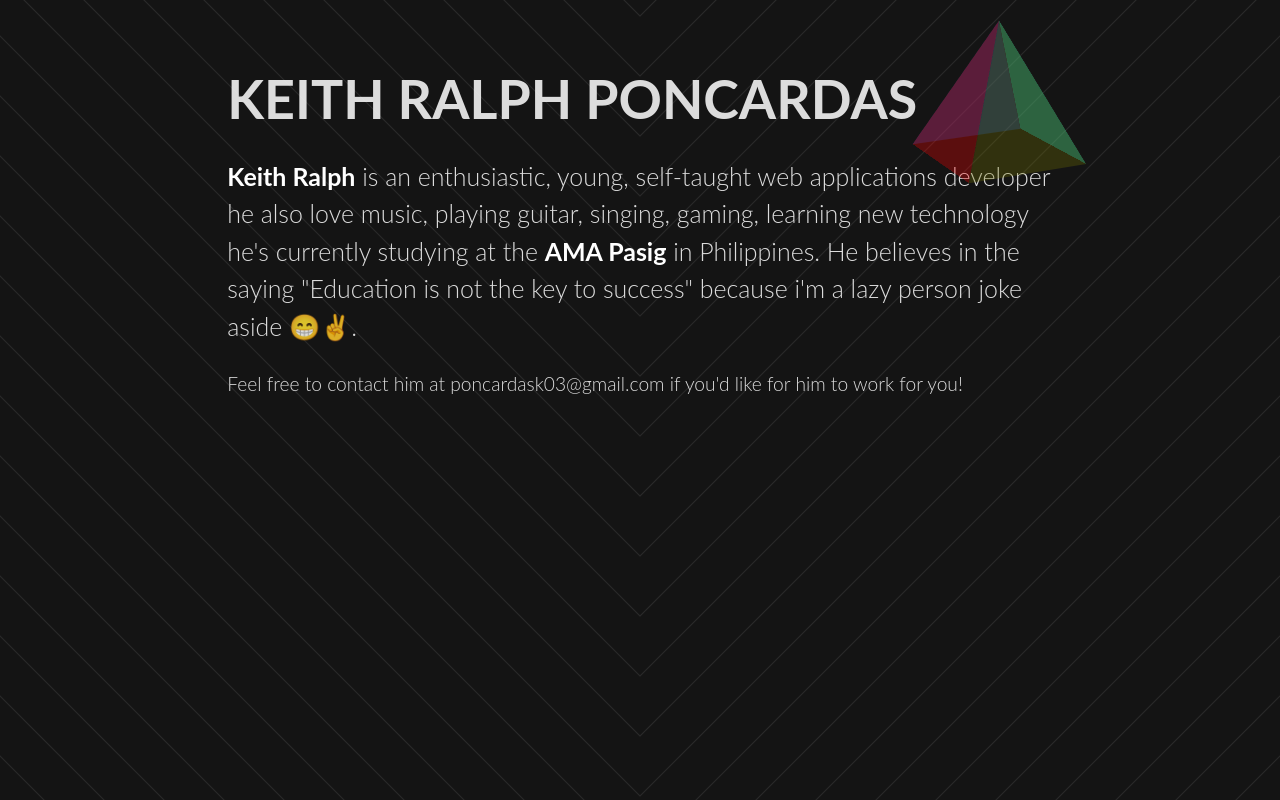
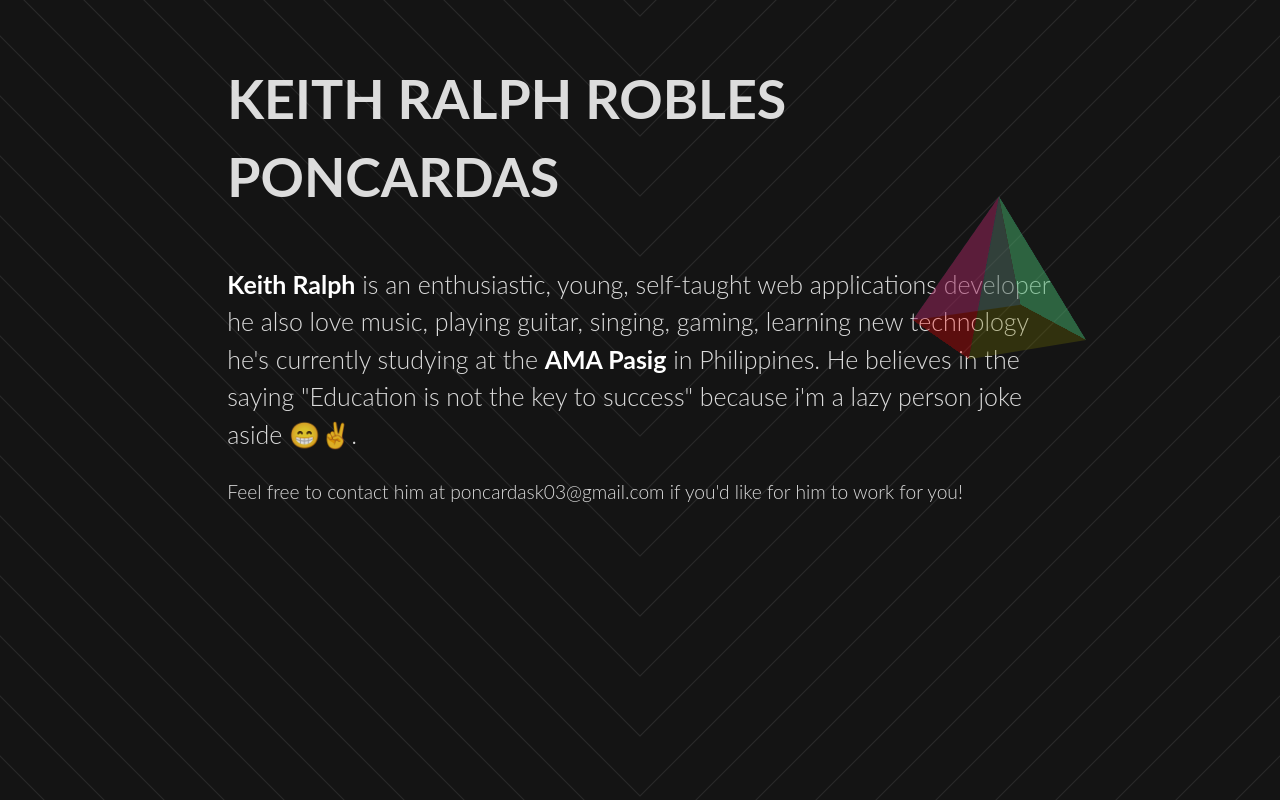
Before and after one commit to Keith-Poncardas/Keith-Ralph-Poncardas, a plain HTML site: page index.html in a window 1280 px wide. Drawn offline with Linux system fonts and the light colour scheme.

Commit message:
Update index.html

```diff
--- a/index.html
+++ b/index.html
@@ -14,7 +14,7 @@
         <div id="about">
           <h1>
             <div style="float: left; margin-bottom: 20px">
-              <strong>Keith Ralph Poncardas</strong>
+              <strong>Keith Ralph Robles Poncardas</strong>
             </div>
             <div class="stage">
               <div class="pyramid3d">
```
